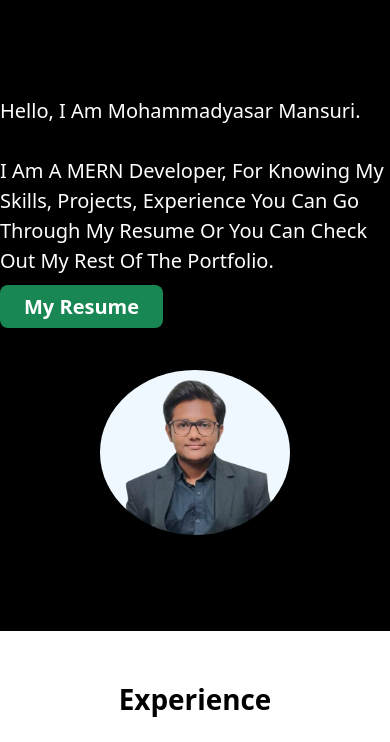
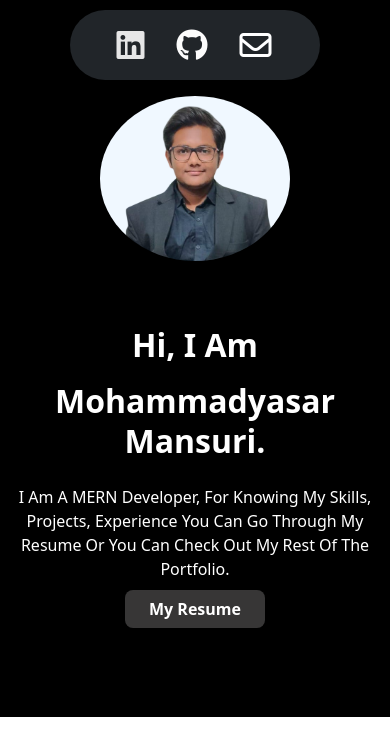
Before and after one commit to Mohammadyasar303/Portfolio, a plain HTML site: page index.html in a window 390 px wide. Shown: the top 742 px of the page. Drawn offline with nearby package versions, Linux system fonts and the light colour scheme.

Commit message:
maybe final

```diff
--- a/index.html
+++ b/index.html
@@ -14,7 +14,12 @@
         @media (max-width: 768px) {
 
             #nav-bar{
-                display: none !important;
+                width: 100% !important;
+                height: 70px !important;
+                position: fixed !important;
+                top: 0 !important;
+                left: 0 !important;
+                z-index: 1 !important;
             }
 
             #home{
@@ -119,10 +124,11 @@
                 width: 75% !important;
             }
 
-            .skill-all{
+            .skill-all {
                 display: grid !important;
-                grid-template-columns: repeat(2, 1fr) !important;
+                grid-template-columns: repeat(2, 1fr) !important; /* Two columns for larger screens */
                 align-items: center !important;
+                gap: 20px; /* Add spacing between cards */
                 margin-right: 40px;
             }
 
@@ -138,6 +144,35 @@
 
             .skill-p1{
                 width: 60% !important;
+            }
+
+            .navbar-tags{
+                display: none !important;
+            }
+
+            #nav-bar{
+                width: 250px !important;
+                margin-top: 10px;
+                margin-left: 70px !important;
+                border-radius: 50px !important;
+            }
+
+            .navbar-socials{
+                margin-right: 50px;
+            }
+
+            #home{
+                display: flex;
+                flex-direction: column-reverse !important;
+                width: 100% !important;
+                text-align: center !important;
+            }
+
+            #home-text a{
+                background-color: rgb(55, 54, 54) !important;
+                width: 50px !important;
+                font-size: medium !important;
+                margin-top: 20px !important;
             }
         }
 
@@ -194,7 +229,7 @@
 
         <!-- NAVBAR -->
         <nav id="nav-bar" class=" navbar bg-dark d-flex justify-content-center align-items-center mx-5 rounded-bottom" style="height: 75px; position: fixed; top: 0;">
-            <div class="pe-5">
+            <div class="pe-5 d-flex align-items-center navbar-tags">
                 <a class="text-decoration-none ps-5 pe-3 text-white" href="#h">Home</a>
                 <a class="text-decoration-none px-3 text-white" href="#git">Experience</a>
                 <a class="text-decoration-none px-3 text-white" href="#t">Skills</a>
@@ -202,7 +237,7 @@
                 <a class="text-decoration-none px-3 text-white" href="#cs">Major Projects</a>
             </div>
 
-            <div class="ps-5 d-flex align-items-center">
+            <div class="ps-5 d-flex align-items-center navbar-socials">
                 <a class="px-3" href="https://linkedin.com/in/yasar-mansuri-41507024a" target="_blank"><i class="fa-brands fa-linkedin fa-2xl" style="color: #e6e6e6;"></i></a>
                 <a class="px-3" href="https://github.com/Mohammadyasar303" target="_blank"><i class="fa-brands fa-github fa-2xl" style="color: #fcfcfc;"></i></a>
                 <a class="px-3" href="mailto:yasarmansuri16@gmail.com" target="_blank"><i class="fa-regular fa-envelope fa-2xl" style="color: #ffffff;"></i></a>
@@ -214,7 +249,7 @@
         <div id="home" class="text-capitalize w-50 d-flex align-items-center mt-5 mb-5 pb-5">
             <div id="home-text" class="text-white pt-5">
                 <!-- <p class="fs-1 fw-bolder">Mohammadyasar Mansuri.</p> -->
-                <p class="fs-5 lh-2 w-75 fw-lighter">Hello, I Am <b>Mohammadyasar Mansuri</b>.</br></br> I Am a MERN Developer, For knowing my skills, projects, experience you can go through my Resume or you can check out my rest of the Portfolio.  </p>
+                <p class="ms-1"><b class="lh-sm name" style="font-size: xx-large;"><p>Hi, I Am</p> Mohammadyasar Mansuri.</b></br></br> I Am a MERN Developer, For knowing my skills, projects, experience you can go through my Resume or you can check out my rest of the Portfolio.  </p>
                 <a href="https://resume-virid-kappa-66.vercel.app/" download="Mohammadyasar_SD_Resume.pdf" target="_blank" class="text-decoration-none rounded-3 py-2 px-4 m bg-success fs-5 text-white fw-bold">My Resume</a>
             </div>
 
@@ -287,7 +322,7 @@
             <div class="shadow p-3 mb-5 rounded mx-5 icons">
                 <p class="fw-bolder">React JS</p>
                 <img class="" src="images/React-icon.png" width="120px" height="100px" alt="React-icon">
-            </div><br>
+            </div>
 
             <div class="shadow p-3 mb-5 rounded mx-5 icons">
                 <p class="fw-bolder">Bootstrap</p>
```
